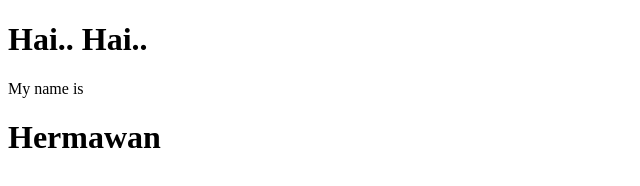
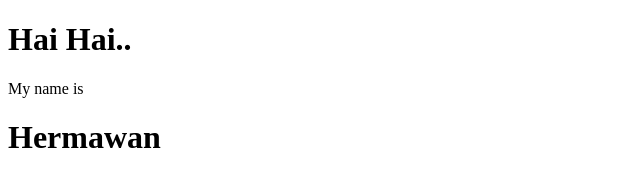
Before and after one commit to bamonworkshop/TryAWS, a plain HTML site: page website/index.html in a window 1280 px wide. Shown: the full height of the page, 0-640 px from the left. Drawn offline with Linux system fonts and the light colour scheme.

Commit message:
Update index.html

```diff
--- a/website/index.html
+++ b/website/index.html
@@ -4,7 +4,7 @@
         <title>Greetings</title>
     </head>
     <body>
-        <h1>Hai.. Hai.. </h1>
+        <h1>Hai Hai.. </h1>
         <p>My name is <h1>Hermawan</h1> </p>
     </body>
 </html>
```
